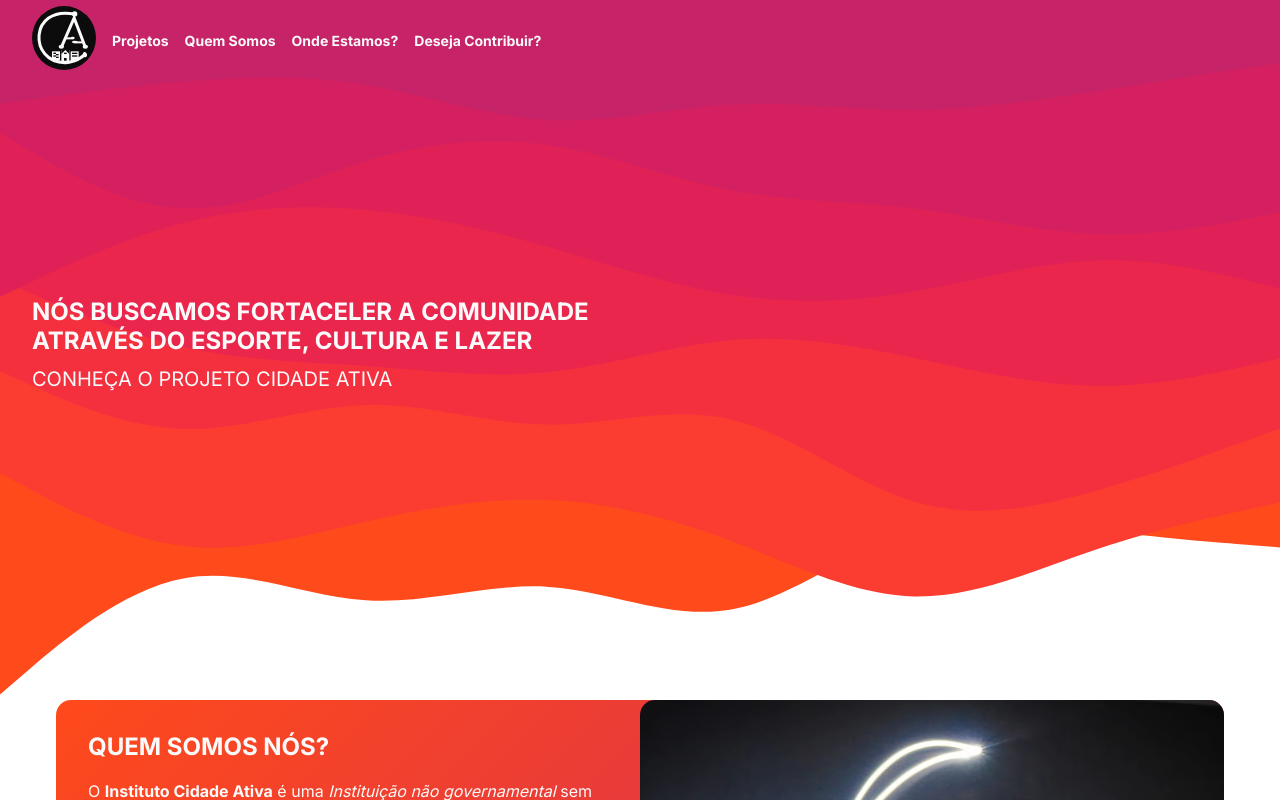
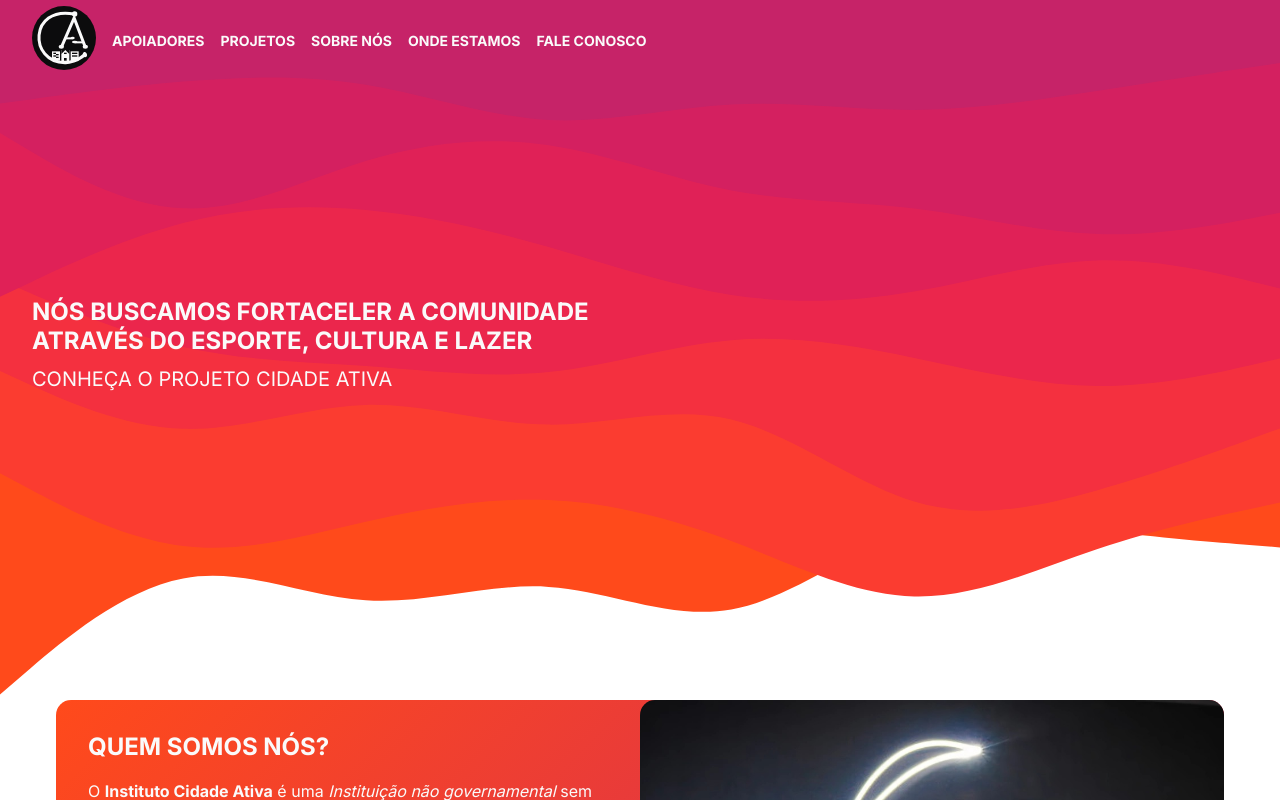
Before and after one commit to micaias-silva/cidade-ativa, a React (Vite) app: page / in a window 1280 px wide. Shown: the top 800 px of the page. Built offline with nearby package versions, Linux system fonts and the light colour scheme; no server answers.

Commit message:
feat: scrolling handler for scrolling-responsive navbar

```diff
--- a/src/components/Navigation/index.tsx
+++ b/src/components/Navigation/index.tsx
@@ -2,18 +2,43 @@ import { Flex } from "@styles/Containers";
 import { GenericLink } from "@styles/Text";
 import Logo from "@components/Logo";
 import { NavigationContainer, StyledNav } from "./styles";
+import { useState } from "react";
 
 const Navigation = () => {
+  const [isShowing, setShowing] = useState<boolean>(true);
+  const [viewBackground, setViewBackground] = useState<boolean>(false);
+
+  let lastScrollTop = window.scrollY;
+
+  window.addEventListener("scroll", (e) => {
+    const scrollTopPosition = window.scrollY;
+
+    if (scrollTopPosition < 200 || scrollTopPosition < lastScrollTop) {
+      setShowing(true);
+    } else if (scrollTopPosition > lastScrollTop) {
+      setShowing(false);
+    }
+
+    if (scrollTopPosition > 250) {
+      setViewBackground(true);
+    } else {
+      setViewBackground(false);
+    }
+
+    lastScrollTop = scrollTopPosition < 0 ? 0 : scrollTopPosition;
+  });
+
   return (
     <NavigationContainer>
-      <Flex>
+      <Flex className={`nav-wrapper `}>
         <Logo />
         <StyledNav>
           <Flex>
-            <GenericLink href="#projects">Projetos</GenericLink>
-            <GenericLink href="#about-us">Quem Somos</GenericLink>
-            <GenericLink href="#location">Onde Estamos?</GenericLink>
-            <GenericLink href="#contrib-form">Deseja Contribuir?</GenericLink>
+            <GenericLink href="#apoiadores">APOIADORES</GenericLink>
+            <GenericLink href="#nossos-projetos">PROJETOS</GenericLink>
+            <GenericLink href="#sobre-nos">SOBRE NÓS</GenericLink>
+            <GenericLink href="#localização">ONDE ESTAMOS</GenericLink>
+            <GenericLink href="#fale-conosco">FALE CONOSCO</GenericLink>
           </Flex>
         </StyledNav>
       </Flex>
```
